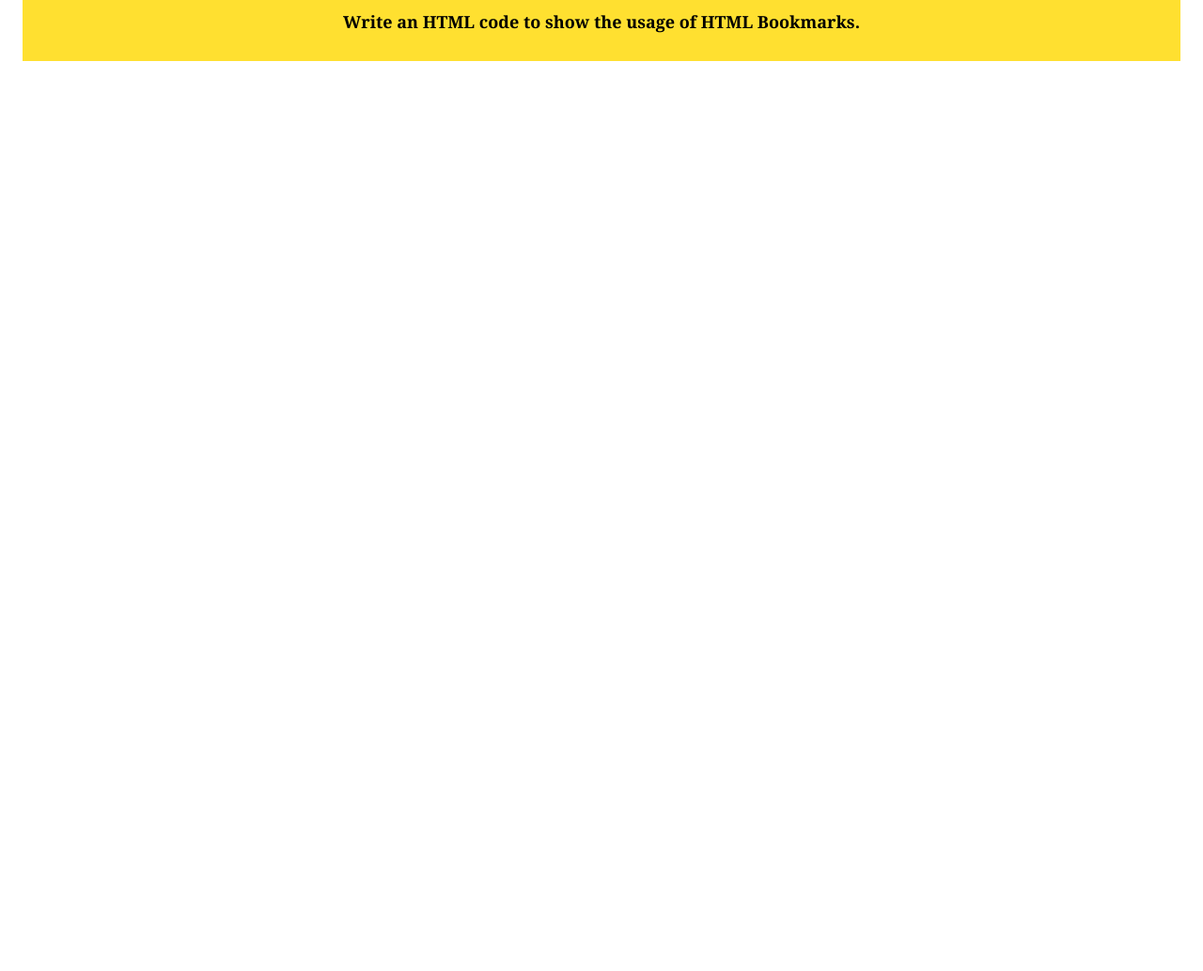
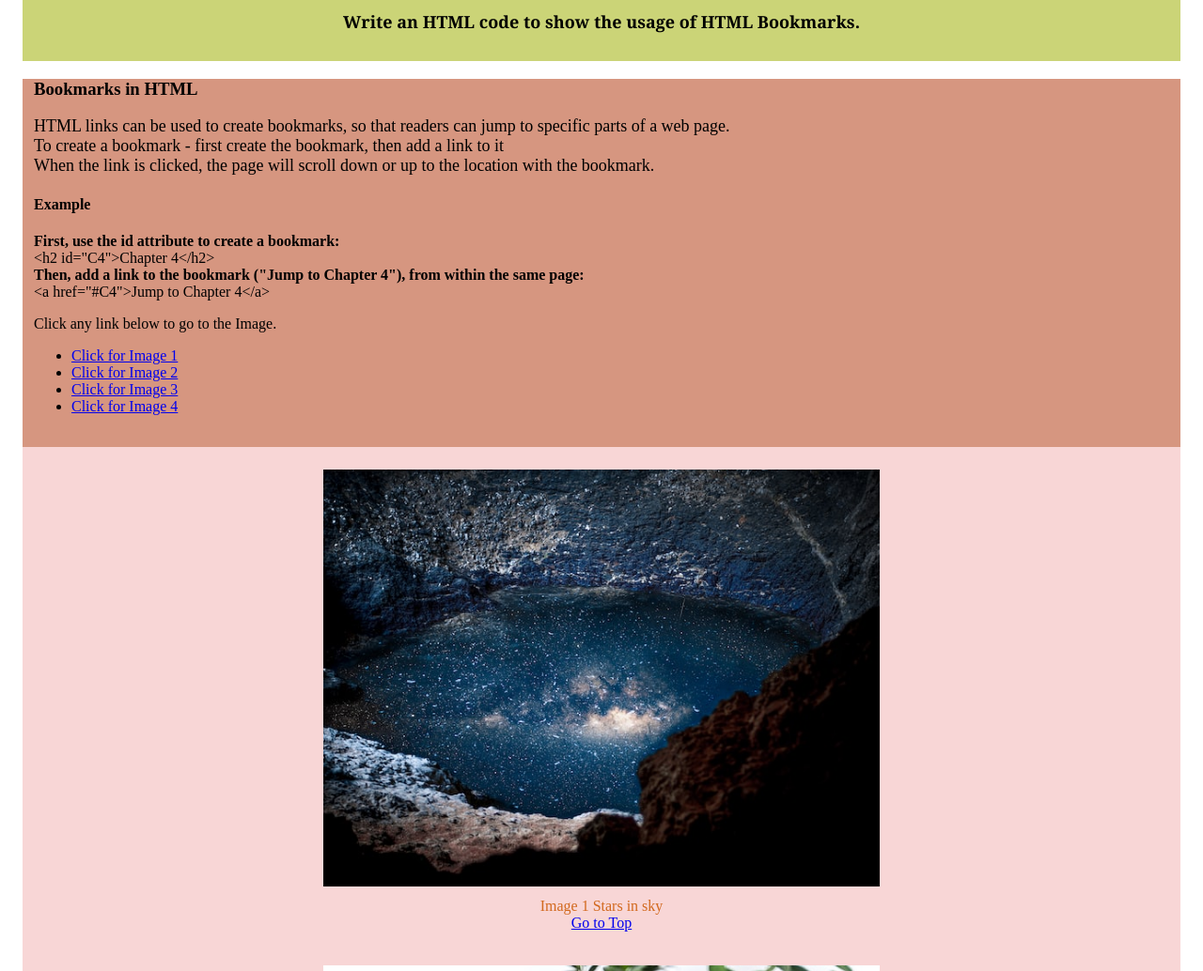
Before and after one commit to mishrahimanshu2000/Training_CodeStore, a plain HTML site: page 21-02-2023/Task3.html in a window 1280 px wide. Shown: the part 66-1100 px from the top of the page at 94% size. Before the commit the page ends 800 px from the top, so only its background shows below. Drawn offline with Linux system fonts and the light colour scheme.

Commit message:
completed third task

```diff
--- a/21-02-2023/Task3.html
+++ b/21-02-2023/Task3.html
@@ -9,13 +9,13 @@
     <title>Document</title>
 </head>
 <body>
-    <header style="background-color:rgb(255, 224, 48);
+    <header style="background-color:rgb(203, 212, 119);
     text-align: center;
     margin: 16px;
     padding-bottom: 12px;"
     >
 
-        <h2 style="padding: 8px; margin: 0 ;">Task 3</h2>
+        <h2 id="home" style="padding: 8px; margin: 0 ;">Task 3</h2>
 
         <blockquote style=" font-size: large;
         font-family:Georgia, 'Times New Roman', Times, serif;
@@ -24,5 +24,73 @@
         </blockquote>
 
     </header>
+    <main style="margin: 16px; align-items: center; text-align: center; background-color: rgb(248, 214, 214);">
+        <article style="background-color: rgb(214, 150, 128);
+        text-align: justify;
+        padding-inline: 12px;">
+            <h3>Bookmarks in HTML</h3>
+            <p style="font-size: large;">HTML links can be used to create bookmarks,
+                so that readers can jump to specific parts of a web page.
+                <br>
+                To create a bookmark - first create the bookmark, then add a link to it
+                <br>
+                When the link is clicked, the page will scroll down or up to the location with the bookmark.
+                <br>
+                <h4>Example</h4>
+                <b>First, use the id attribute to create a bookmark:</b> <br>
+                &lth2 id="C4">Chapter 4&lt/h2>
+                <br>
+                <b>Then, add a link to the bookmark ("Jump to Chapter 4"), from within the same page:</b> <br>
+                &lta href="#C4">Jump to Chapter 4&lt/a>
+            </p>
+            Click any link below to go to the Image.
+            <Ul>
+                <li>
+                    <a href="#image1"> Click for Image 1</a>
+                </li>
+                <li>
+                    <a href="#image2"> Click for Image 2</a>
+                </li>
+                <li>
+                    <a href="#image3"> Click for Image 3</a>
+                </li>
+                <li>
+                    <a href="#image4"> Click for Image 4</a>
+                </li>
+            </Ul>
+
+
+
+            <br>
+        </article>
+
+        <figure id="image1" style="margin: 12px; padding: 12px; ">
+            <img src="images/image1.jpg" alt="image of stars" style="width:50%;">
+            <figcaption style="color: chocolate; margin-top: 8px;">Image 1 Stars in sky</figcaption>
+            <a href="#home"> Go to Top</a>
+        </figure>
+
+        <figure id="image2" style="margin: 12px; padding: 12px; ">
+            <img src="images/image2.jpg" alt="image of laptop" style="width:50%;"><br>
+
+            <figcaption style="color: chocolate; margin-top: 8px;">Image 2 Laptop on table</figcaption>
+            <a href="#home"> Go to Top</a>
+        </figure>
+
+        <figure id="image3" style="margin: 12px; padding: 12px;">
+            <img src="images/image3.jpg" alt="image of stars" style="width:50%;">
+            <figcaption style="color: chocolate; margin-top: 8px;">Image 3 code in laptop</figcaption>
+            <a href="#home"> Go to Top</a>
+        </figure>
+
+        <figure id="image4" style="margin: 12px; padding: 12px;">
+            <img src="images/image4.jpg" alt="image of stars" style="width:50%;">
+            <figcaption style="color: chocolate; margin-top: 8px;">Image 4 Eat Sleep Code Repeat</figcaption>
+            <a href="#home"> Go to Top</a>
+        </figure>
+
+
+
+    </main>
 </body>
 </html>
```
Also changed, not shown: 21-02-2023/images/image1.jpg (added), 21-02-2023/images/image2.jpg (added), 21-02-2023/images/image3.jpg (added), 21-02-2023/images/image4.jpg (added).
